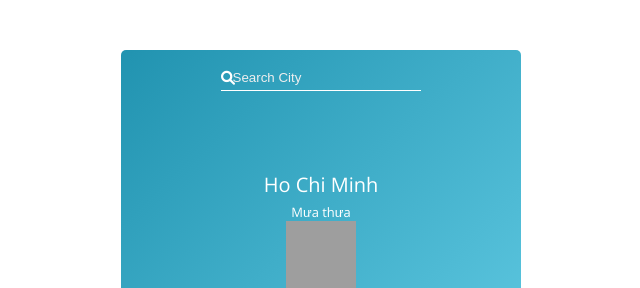
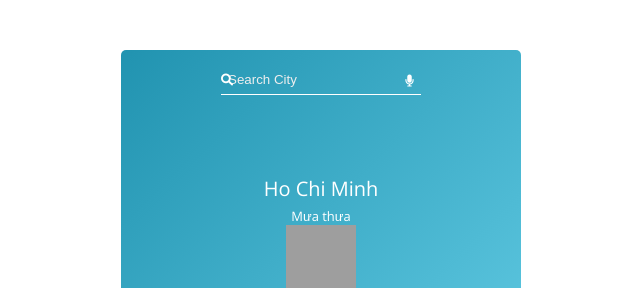
Before and after one commit to toinguyen112/weather_app, a plain HTML site: page index.html in a window 1280 px wide. Shown: the top 288 px of the page, 319-959 px from the left. Drawn offline with nearby package versions, Linux system fonts and the light colour scheme; grey boxes are pictures that could not be loaded.

Commit message:
The Second Commit

```diff
--- a/index.css
+++ b/index.css
@@ -36,6 +36,7 @@
 }
 
 .search-input{
+
     background: transparent;
     border: none;
     outline : none;
@@ -44,6 +45,10 @@
 
 .search-input::placeholder{
     color: rgb(238, 238, 238);
+}
+
+.microphone{
+    cursor: pointer;
 }
 
 
--- a/index.html
+++ b/index.html
@@ -23,9 +23,10 @@
 
         <div class="main-sector">
             <div class="search-bar">
-                <i class="fa-solid fa-magnifying-glass search-icon"></i>
+                <i class="fa-solid fa-magnifying-glass search-icon" style="font-size:12px"></i>
                 <input class="search-input" type="text" name="search-city" id="search-input"
                     placeholder="Search City" />
+                <span class="microphone"><i class="fa-solid fa-microphone" style="font-size: 12px"></i></span>
             </div>
             <div class="wrapper">
                 <p class="city-name">Ho Chi Minh</p>
--- a/index.js
+++ b/index.js
@@ -19,7 +19,7 @@ searchInput.addEventListener('change', (e) => {
     fetch(`https://api.openweathermap.org/data/2.5/weather?q=${e.target.value}&appid=${APIID}&units=metric&lang=vi`)
         .then(async (res) => {
             const data = await res.json();
-            console.log(data);
+            // console.log(data);
             cityName.innerHTML = data.name || DEFAULT_VALUE;
             weatherState.innerHTML = data.weather[0].description || DEFAULT_VALUE;
             weatherIcon.setAttribute('src', `http://openweathermap.org/img/wn/${data.weather[0].icon}@2x.png`)
```
